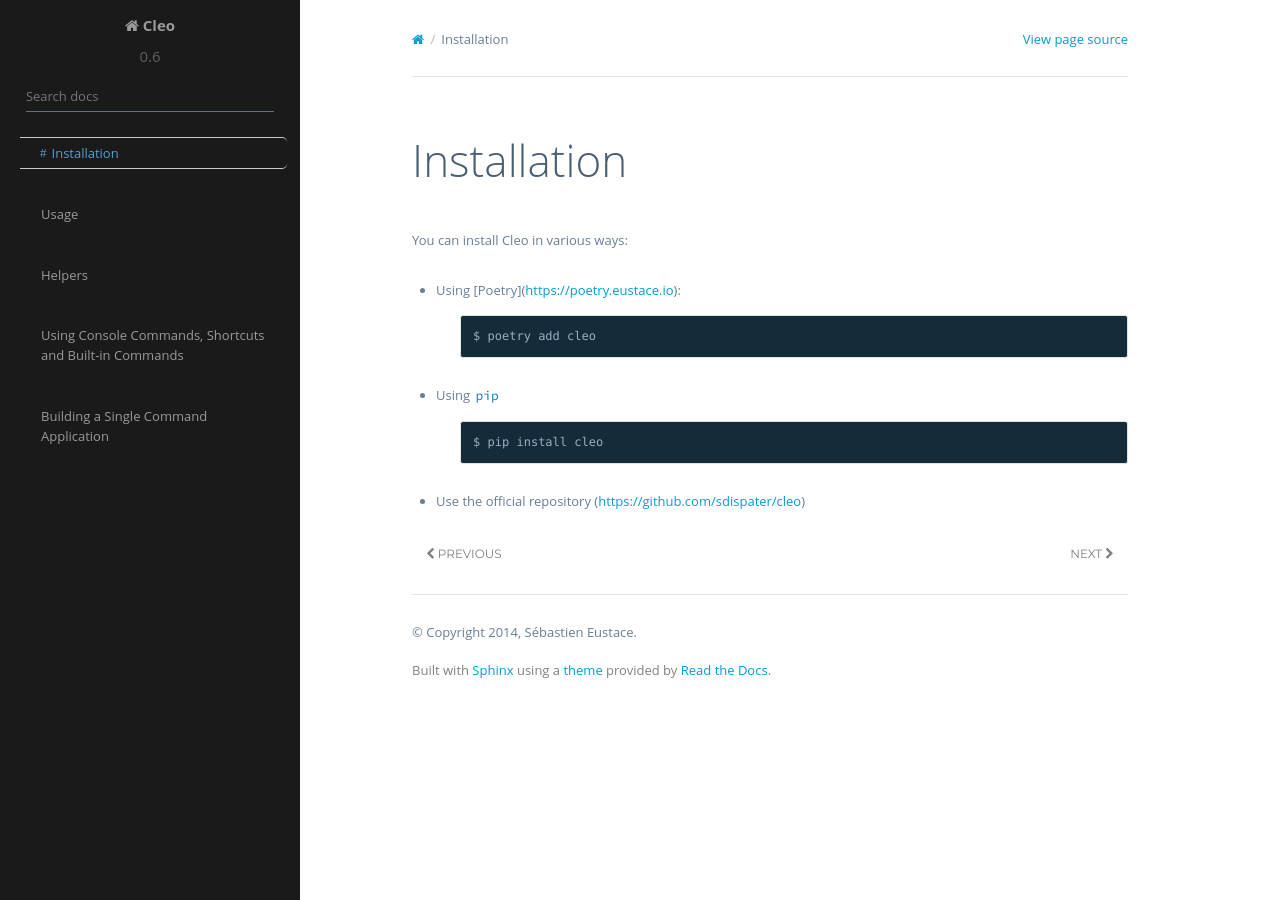
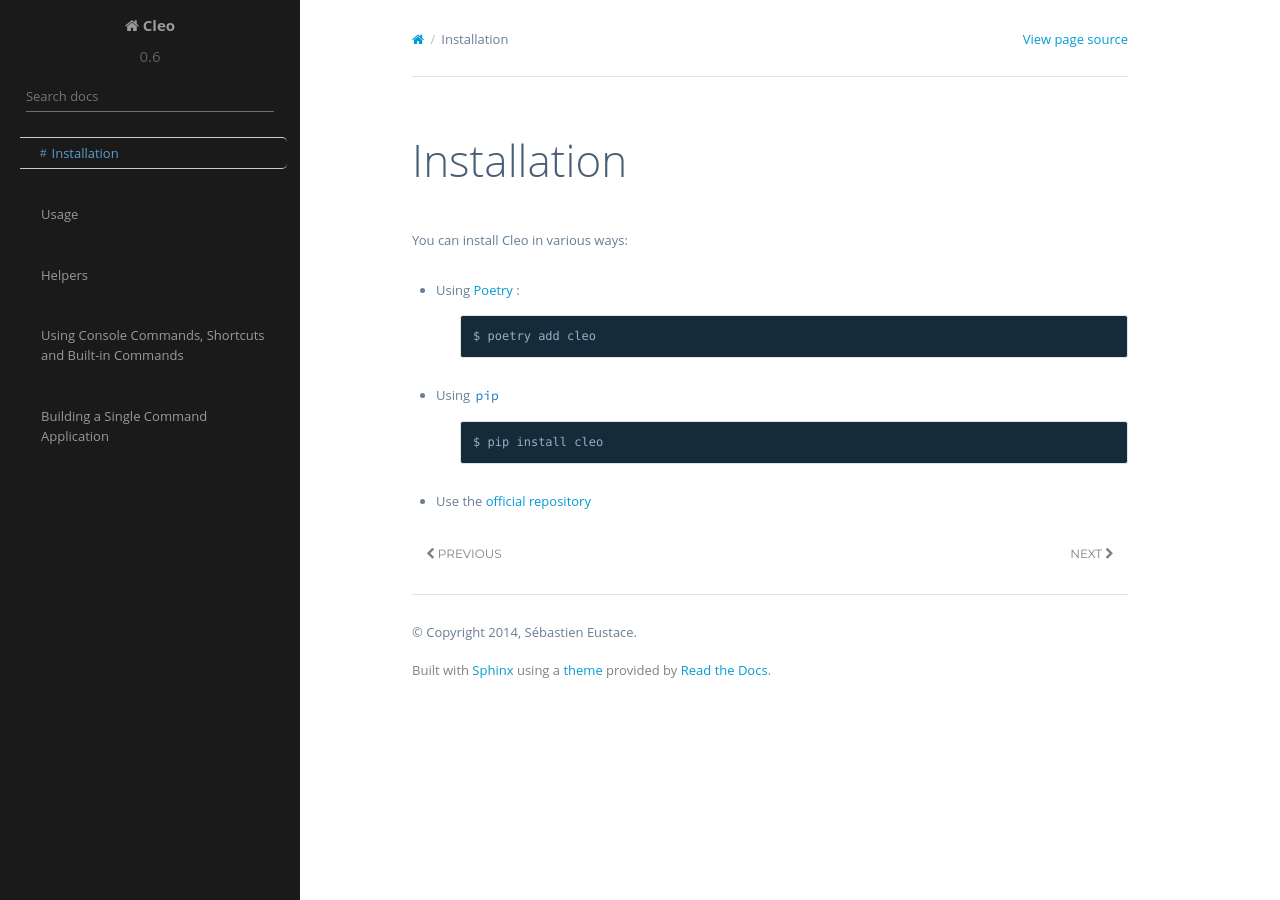
Before and after one commit to python-poetry/cleo, a Sphinx documentation site: the page built from docs/installation.rst, in a window 1280 px wide. Built offline with Sphinx 7.4.7 and the Read the Docs theme 2.0.0, drawn with Linux system fonts in a browser that asks for light colours; pages that are not in the unit, such as notebooks, are missing from menus.

Commit message:
Fixed URL syntax in installation.rst
This rst document was using markdown syntax.

```diff
--- a/docs/installation.rst
+++ b/docs/installation.rst
@@ -3,7 +3,7 @@ Installation
 
 You can install Cleo in various ways:
 
-* Using [Poetry](https://poetry.eustace.io):
+* Using `Poetry <https://poetry.eustace.io>`_ :
 
     .. code-block:: bash
 
@@ -15,4 +15,4 @@ You can install Cleo in various ways:
 
         $ pip install cleo
 
-* Use the official repository (https://github.com/sdispater/cleo)
+* Use the `official repository <https://github.com/sdispater/cleo>`_
```
